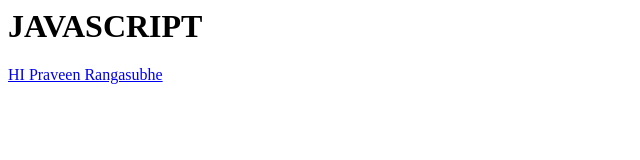
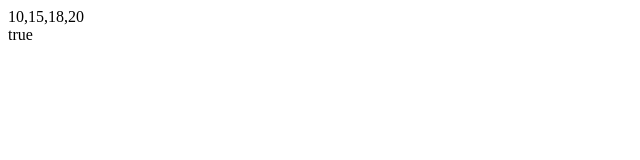
Before and after one commit to praveen-rangasubhe/web-platform-cvztek, a plain HTML site: page index.html in a window 1280 px wide. Shown: the whole page, without its empty margins (0-640 px from the left). Drawn offline with Linux system fonts and the light colour scheme.

Commit message:
2 files modified

```diff
--- a/index.html
+++ b/index.html
@@ -7,8 +7,8 @@
 </head>
 
 <body>
-	<h1>JAVASCRIPT</h1>
-	<a href="/me.html">HI Praveen Rangasubhe </a>
+	<!-- <h1>JAVASCRIPT</h1>
+	<a href="/me.html">HI Praveen Rangasubhe </a> -->
 </body>
 
 </html>
--- a/script.js
+++ b/script.js
@@ -1 +1,10 @@
-console.log('hello!')
+var ages = [10, 15, 18, 20];
+
+document.write(ages + "<br>");
+
+var b = ages.some(checkAdult);
+document.write(b);
+
+function checkAdult(ages) {
+  return ages >= 18;
+}
```
